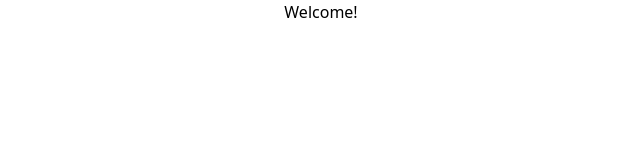
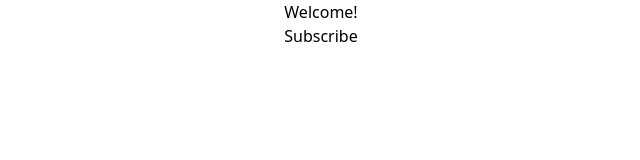
Before and after one commit to mcbmanalo/React-or-React-Native-Tutorials, a React (Create React App) app in the folder react_tutorial_2/: page / in a window 1280 px wide. Shown: the top 160 px of the page, without its empty margins (319-959 px from the left). Built offline with nearby package versions, Linux system fonts and the light colour scheme.

Commit message:
Added a button to change the message in the state when the button is clicked

```diff
--- a/react_tutorial_2/src/components/Message.js
+++ b/react_tutorial_2/src/components/Message.js
@@ -8,8 +8,19 @@
         }
     }
 
+    changeMessage() {
+        this.setState({
+            message:'You clicked the button!'
+        })
+    }
+
     render() {
-        return <h1>{this.state.message}</h1>
+        return (
+            <div>
+                <h1>{this.state.message}</h1>
+                <button onClick={() => this.changeMessage()}>Subscribe</button>
+            </div>
+        )
     }
 }
 
```
